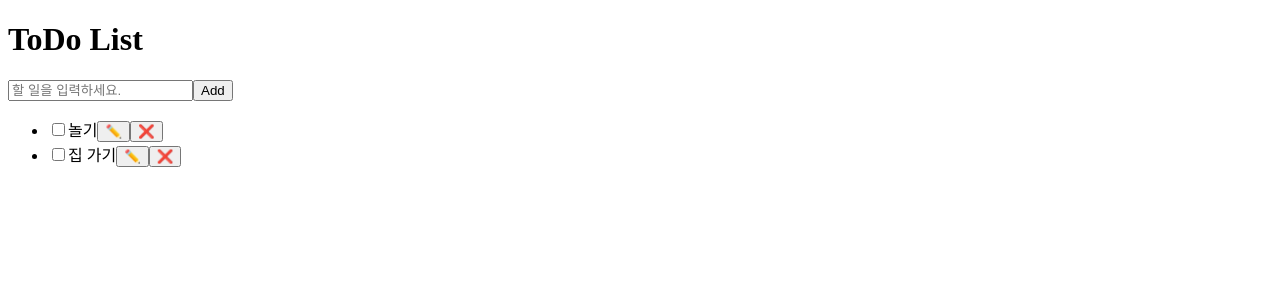
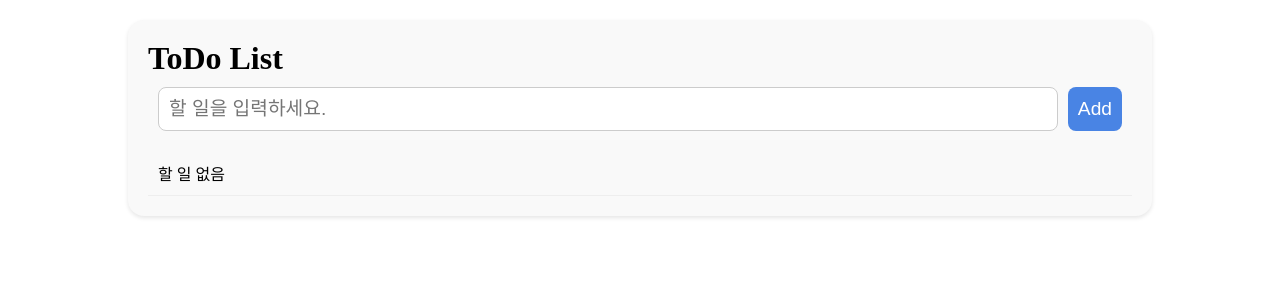
Before and after one commit to omgini/Programming_3104, a React (Vite) app: page / in a window 1280 px wide. Shown: the top 300 px of the page. Built offline with nearby package versions, Linux system fonts and the light colour scheme.

Commit message:
TodoListApp toggleTodo()

```diff
--- a/src/TodoListApp.jsx
+++ b/src/TodoListApp.jsx
@@ -1,26 +1,44 @@
+import { useState } from 'react';
+import './todolist.css'
+// import Button from './components/Button';
+// import TodoItemEmpty from './components/TodoItemEmpty.jsx';
+import TodoHeader from './components/TodoHeader.jsx';
+// import Checkbox from './components/Checkbox.jsx';
+import TodoAdder from './components/TodoAdder.jsx';
+// import TodoItem from './components/TodoItem.jsx';
+import TodoList from './components/TodoList.jsx';
+
+class Todo{
+    constructor(text){
+        this.id = Date.now();     // 할 일 고유 id, new Data().get
+        this.text = text;         // 할 일 내용
+        this.isCompleted = false; // 완료 여부: 기본값 false
+    }
+}
+
 function TodoListApp(){
+    const [todos, setTodos] = useState([]); // 할 일 목록: 기본값 빈 리스트
+    const addTodo = (text) => setTodos((todos) => [
+        // 이전 todos 복사
+        ...todos,
+        // newTodo 만들자
+        // 이전 todos에 추가하자
+        new Todo(text)
+    ]);
+    // const addTodo = (text) -> setTodos((todos) => [...todos, new Todo(text)])
+
+    const toggleTodo = (id) => {
+        setTodos(
+            todos.map((todo) =>
+                todo.id === id ? {...todo, isCompleted : !todo.isCompleted} : todo
+            )
+        )
+    }
     return(
-        <div>
-            <h1>ToDo List</h1>
-            <form action="">
-                <input type="text" placeholder="할 일을 입력하세요."></input>
-                <button>Add</button>
-            </form>
-
-            <ul>
-                <li>
-                    <input type="checkbox" name="" id="chk-1"/>
-                    <label htmlFor="chk-1">놀기</label>
-                    <button>✏️</button>
-                    <button>❌</button>
-                    </li>
-                <li>
-                    <input type="checkbox" name="" id=""/>
-                    <label htmlFor="">집 가기</label>
-                    <button>✏️</button>
-                    <button>❌</button>
-                    </li>
-            </ul>
+        <div className="todo">
+            <TodoHeader/>
+            <TodoAdder addTodo={addTodo}/>
+            <TodoList todos={todos} toggleTodo={toggleTodo}/>
         </div>
     )
 }
--- /dev/null
+++ b/src/components/Button.jsx
@@ -0,0 +1,7 @@
+function Button(props) {                    //부모 컴포넌트에서 넘겨주는 속성들(className, type, children)
+    const { children, ...rest } = props;    //children은 텍스트영역에 빼고, 나머지는 그대로 속성으로 넣자
+    return (
+        <button {...rest}>{children}</button>
+    )
+}
+export default Button;
--- /dev/null
+++ b/src/components/Checkbox.jsx
@@ -0,0 +1,10 @@
+export default function Checkbox(props) {
+    const { children, id, ...rest } = props;
+
+    return (
+        <>
+            <input type="checkbox" id={`chk-${id}`} className='todo__check' {...rest} />
+            <label htmlFor={`chk-${id}`} className='todo__label'>{children}</label>
+        </>
+    )
+}
--- /dev/null
+++ b/src/components/TodoAdder.jsx
@@ -0,0 +1,30 @@
+import { useState } from 'react'
+import Button from './Button.jsx'
+
+export default function TodoAdder({ addTodo }) {
+    const [inputTodo, setInputTodo] = useState(''); //inputTodo: 사용자가 입력한 text
+    const handleSubmit = (event) => {   //submit 했을 때, 일어나는 event
+        event.preventDefault(); //submit의 기본 동작 막자
+        //빈칸이면 바로 return
+        if (!inputTodo) return;
+
+        //inputTodo에서 사용자가 입력한 text 가져오자
+        //addTodo에 그 text 넣자
+        addTodo(inputTodo.trim());
+        setInputTodo('');   //input 빈칸 만들자
+    }
+
+    return (
+        <form className="todo__form" onSubmit={handleSubmit}>
+            {/* 사용자가 입력할 때 setInputTodo() 호출 돼서, inputTodo값에 설정 */}
+            <input
+                type="text"
+                placeholder="할 일을 입력하세요."
+                className='todo__input'
+                value={inputTodo}
+                onChange={(event) => setInputTodo(event.target.value)}
+            />
+            <Button type="submit" className='todo__button todo__button--add'>Add</Button>
+        </form>
+    )
+}
--- /dev/null
+++ b/src/components/TodoHeader.jsx
@@ -0,0 +1,5 @@
+export default function TodoHeader() {
+    return (
+        <h1 className='todo__title'>ToDo List</h1>
+    )
+}
--- /dev/null
+++ b/src/components/TodoItem.jsx
@@ -0,0 +1,18 @@
+import Button from './Button';
+import Checkbox from './Checkbox.jsx';
+
+export default function TodoItem({ todo, toggleTodo }){
+
+    return(
+        // todo.isCompleted ? " todo__item--complete" : ""
+        <li className={`todo__item${todo.isCompleted ? " todo__item--complete" : ""}`}>
+            <Checkbox
+                id={todo.id}
+                checked={todo.isCompleted}
+                onChange={() => toggleTodo(todo.id)}
+            >{todo.text}</Checkbox>
+            <Button className='todo__button todo__button--edit'>✏️</Button>
+            <Button className='todo__button todo__button--delete'>❌</Button>
+        </li>
+    )
+}
--- /dev/null
+++ b/src/components/TodoItemEmpty.jsx
@@ -0,0 +1,7 @@
+export default function TodoItemEmpty() {
+    return (
+        <li className="todo__item todo__item--empty">
+            <p>할 일 없음</p>
+        </li>
+    )
+}
--- /dev/null
+++ b/src/components/TodoList.jsx
@@ -0,0 +1,16 @@
+import TodoItemEmpty from './TodoItemEmpty.jsx';
+import TodoItem from './TodoItem.jsx';
+
+export default function TodoList({ todos, toggleTodo }){
+
+    return(
+        <ul className='todo__list'>
+            {/* todos에 todo 없으면, TodoItemEmpty */}
+            {todos.length === 0 && <TodoItemEmpty/> }
+            {/* todos에 todo 있으면, <TodoItem /> */}
+            {todos.length > 0 && todos.map((todo) =>
+                <TodoItem key = {todo.id} todo={todo} toggleTodo={toggleTodo}/>
+            )}
+        </ul>
+    )
+}
--- a/src/main.jsx
+++ b/src/main.jsx
@@ -1,6 +1,7 @@
 import { StrictMode } from 'react'
 import { createRoot } from 'react-dom/client'
 // import './index.css'
+import './reset.css'
 import TodoListApp from './TodoListApp.jsx'
 
 createRoot(document.getElementById('root')).render(
--- /dev/null
+++ b/src/todolist.css
@@ -0,0 +1,64 @@
+.todo {
+    /* width: 80%;
+    min-width: 400px; */
+    width: max(80%, 400px);    /* 기본 80%, 최소 400px*/
+    background-color: #f9f9f9;
+    margin: 20px auto;    /* 위아래 20px, 좌우 여백 균등하게 margin */
+    padding: 20px;
+    border-radius: 16px;
+    box-shadow: 0 2px 4px rgba(0, 0, 0, 0.1);  /* x축: 0, y축: 아래로 2px, blur: 4px, 검정에 불투명도 0.1 */
+}
+.todo__form {
+    display: flex;
+    padding: 10px;
+    margin-bottom: 10px;
+}
+.todo__input {
+    font-size: 1.2rem;
+    padding: 10px;
+    border: 1px solid #ccc;
+    border-radius: 8px;
+    margin-right: 10px;
+    flex: 1;    /* flex일 때 남은 공간 다 차지 */
+}
+.todo__button {
+    padding: 10px;
+    border: none;
+    border-radius: 8px;
+    font-size: 1.2rem;
+    color: #fff;
+    cursor: pointer;   /* 누르는 요소는 손모양으로 변해서 알리자 */
+}
+.todo__button--add {
+    background-color: #4984e4;
+}
+.todo__item {
+    display: flex;
+    align-items: center;    /* 높이 가운데 정렬 */
+    padding: 10px;
+    border-bottom: 1px solid #eee;
+    gap: 10px;    /* flex가 되는 아이템 사이 여백 */
+}
+.todo__check {
+    width: 20px;
+    height: 20px;
+    cursor: pointer;
+    accent-color: #999;    /* 체크한 배경색: 눈에 덜 띄게 함 */
+}
+.todo__label {
+    flex: 1;
+}
+.todo__button--edit,
+.todo__button--delete {
+    font-size: 0.8rem;
+    padding: 6px;
+}
+.todo__item--complete .todo__label {
+    color: #999;
+    text-decoration: line-through;
+}
+
+/* .todo__item--complete 밑에 .todo__label을 흐리게, 취소선하자
+
+.todo__item--complete > .todo__label: 바로 아래 자식
+.todo__item--complete .todo__label: 언젠가 아래 자손 */
```
Also changed, not shown: 02_counter/main.js (+3 -4 lines), src/CounterApp.jsx (+12 -10 lines).
